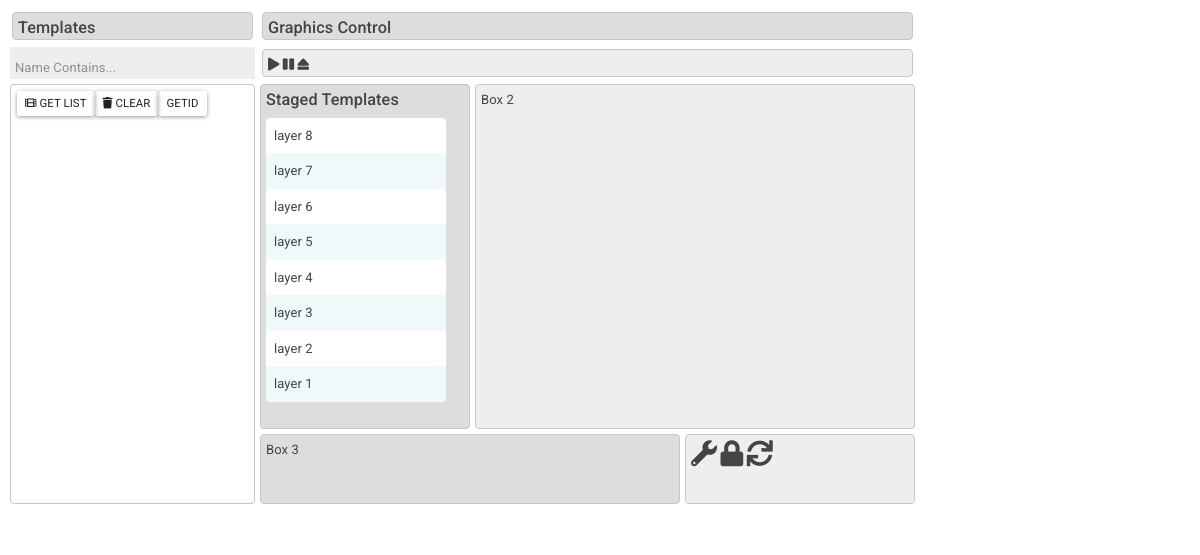
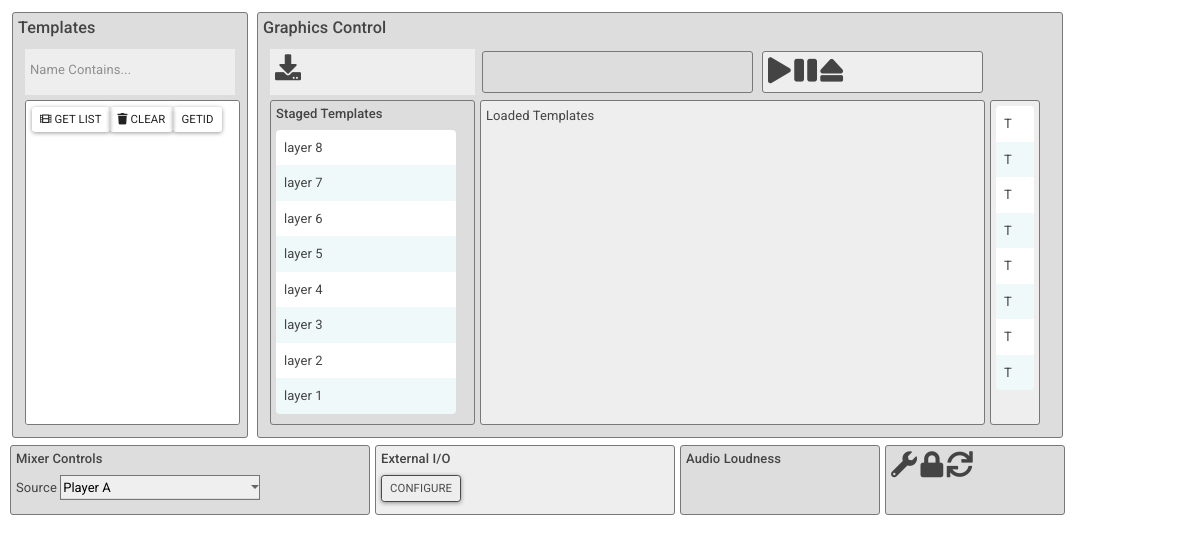
Before and after one commit to tdfguy2002/FXTool2, an Electron app: page main.html in a window 1200 px wide. Drawn offline with nearby package versions, Linux system fonts and the light colour scheme; no server answers.

Commit message:
UI coming along

```diff
--- a/main.html
+++ b/main.html
@@ -16,8 +16,9 @@
 	  width: 900px;
 	  height: 450px;
 	  margin: 10px;
-      grid-template-columns:245px 210px 205px 230px 60px;
-      grid-auto-rows:32px 32px 150px 190px 70px;
+	  /*                      1    2    3    4     5     6     7    8    9    10    11   12   13   14   15     */
+      grid-template-columns:10px 210px 10px 10px 100px 100px 195px 10px 60px 120px 100px 50px 20px;
+      grid-auto-rows:34px 46px 140px 180px 10px 70px 40px 70px;
       grid-gap: 5px;
       justify-items:stretch;
       align-items:stretch;
@@ -31,82 +32,129 @@
       background:#ddd;
     }
 
-    .box1{
-      /* align-self:start; */
-      grid-column: 2/3;
+    .staged {
+      /* Staged Template */
+      grid-column: 5/7;
       grid-row:3/5;
 	  grid-column-start: 0;
-	  border: 1px solid rgb(199, 198, 198);
-	  border-radius: 4px;
+	  border: 1px solid rgb(121, 119, 119);
+	  border-radius: 3px;
     }
 
-    .box2{
+    .stagedloaded {
       /*align-self:end;*/
-	  grid-column: 3/5;
+	  grid-column: 7/12;
       grid-row:3/5;
-	  border: 1px solid rgb(199, 198, 198);
-	  border-radius: 4px;
+	  border: 1px solid rgb(121, 119, 119);
+	  border-radius: 3px;
     }
 
-    .box3{
-      /*justify-self:end;*/
-      grid-column:2/4;
-      grid-row:5;
+    .mixercontrol{
+      grid-column:1/6;
+      grid-row:6;
 	  padding: 5px;
-	  border: 1px solid rgb(199, 198, 198);
-	  border-radius: 4px;
+	  border: 1px solid rgb(121, 119, 119);
+	  border-radius: 3px;
     }
 
-	.box4 {
-		grid-column:1/2;
+	.externalio {
+      grid-column:6/8;
+      grid-row:6;
+	  border: 1px solid rgb(121, 119, 119);
+	  border-radius: 3px;
+    }
+
+	.audioloudness{
+      grid-column:8/11;
+      grid-row:6;
+	  padding: 5px;
+	  border: 1px solid rgb(121, 119, 119);
+	  border-radius: 3px;
+    }
+
+	.templates {
+		grid-column:1/4;
+		grid-row: 1/6;
 		margin: 2px;
-		border: 1px solid rgb(199, 198, 198);
-		border-radius: 4px;
+		border: 1px solid rgb(121, 119, 119);
+		border-radius: 3px;
 	}
 
-	.box5 {
-		grid-column: 2/5;
+	.graphicscontrol {
+		/* graphics control */
+		grid-column: 4/14;
+		grid-row: 1/6;
 		margin: 2px;
-		border: 1px solid rgb(199, 198, 198);
-		border-radius: 4px;
-	}
-
-	.box6 {
-		grid-column: 2/5;
-		grid-row-start: 2;
-		margin: 2px;
-		border: 1px solid rgb(199, 198, 198);
-		border-radius: 4px;
+		border: 1px solid rgb(121, 119, 119);
+		border-radius: 3px;
 
 	}
 
-	.box7 {
-		grid-column: 1;
-		grid-row: 3/6;
+	.loadedpause {
+		/* load play unload */
+		grid-column: 10/12;
+		grid-row-start: 2;
 		margin: 2px;
-		border: 1px solid rgb(199, 198, 198);
-		border-radius: 4px;
+		border: 1px solid rgb(121, 119, 119);
+		border-radius: 3px;
+
 	}
 
-	.box8 {
-		grid-column: 1;
+	.loadunload {
+		grid-column: 5/7;
+		grid-row: 2/3;
+		/* border: 1px solid rgb(121, 119, 119);
+		border-radius: 3px; */
+	}
+
+	.templatefiles {
+		grid-column: 2/3;
+		grid-row: 3/5;
+		margin: 2px;
+		border: 1px solid rgb(121, 119, 119);
+		border-radius: 3px;
+		height: 295x;
+  		width: 215px;
+  		overflow-y: auto;
+  		overflow-x: auto;
+	}
+
+	.namecontains {
+		grid-column: 2/3;
 		grid-row: 2/3;
 	}
 
-	.box9 {
-      grid-column:4/5;
-      grid-row:5;
+	.fadeinout {
+		grid-column: 7/10;
+		grid-row: 2;
+		margin: 2px;
+		border: 1px solid rgb(121, 119, 119);
+		border-radius: 3px;
+	}
+
+	.lockwrench {
+	  /* lock wrench reload */
+      grid-column:11/14;
+      grid-row:6/7;
 	  padding: 5px;
-	  border: 1px solid rgb(199, 198, 198);
-	  border-radius: 4px;
+	  border: 1px solid rgb(121, 119, 119);
+	  border-radius: 3px;
     }
+
+	.boxtype {
+	  grid-column: 12/13;
+	  grid-row: 3/5;
+	  padding: 5px;
+	  border: 1px solid rgb(121, 119, 119);
+	  border-radius: 3px;
+	}
 
 	.filelist {
 		display: block;
-  		height: 360px;
-  		width: 230px;
-  		overflow-y: scroll;
-  		overflow-x: scroll;
+  		height: 295x;
+  		width: 210px;
+  		/* overflow-y: scroll;
+  		overflow-x: scroll; */
 		border: 0px solid rgb(198, 199, 199);
 		margin:  5px;
 		padding: 5px;
@@ -116,7 +164,7 @@
 		border: 0px solid rgb(208, 239, 247);
 		margin: 0px;
 		padding: 0px;
-		height: 460px;
+		height: 400px;
 		}
 
 	li:nth-child(even) {
@@ -133,22 +181,28 @@
 
 <body>
 	<div class="wrapper">
-		<div class="box box4">
+		<div class="box templates">
 			<h5>Templates</h5>
 		</div>
-		<div class="box box8"><input class="form-control" placeholder="Name Contains..." type="text" style="padding-bottom: 20px;padding-top:0px"></div>
-		<div class="box box5">
+		<div class="box namecontains"><input class="form-control" placeholder="Name Contains..." type="text" style="padding-bottom: 20px;padding-top:0px"></div>
+		<div class="box graphicscontrol">
 			<h5>Graphics Control</h5>
 		</div>
 
-		<div class="box box6">
-			<i class="fas fa-play"></i>
-			<i class="fas fa-pause"></i>
-			<i class="fas fa-eject"></i>
+		<div class="box loadedpause">
+			<i class="fas fa-play fa-2x"></i>
+			<i class="fas fa-pause fa-2x"></i>
+			<i class="fas fa-eject fa-2x"></i>
 		</div>
-		<div class="box box1">
+
+		<div class="box fadeinout"></div>
+		<div class="box loadunload">
+			<i class="fas fa-download fa-2x"></i>
+		</div>
+
+		<div class="box staged">
 			<div style="width: 180px;">
-				<h5>Staged Templates</h5>
+				<h6>Staged Templates</h6>
 				<ul class="list-group">
 					<li class="list-group-item border-0 p-2" id="layer8" ondragleave="resetLayerId('layer8');" ondragover="overLayerList('layer8');">layer
 						8</li>
@@ -170,19 +224,52 @@
 			</div>
 		</div>
 
-		<div class="box box2">Box 2</div>
+		<div class="box stagedloaded">Loaded Templates</div>
 
-		<div class="box box3">Box 3
-
+		<div class="box mixercontrol">
+			<h6>Mixer Controls</h6>
+			<label for="source">Source</label>
+			<select id="source" style="padding: 2px; width:200px">
+				<option value="playerA">Player A</option>
+				<option value="playerB">Player B</option>
+				<option value="opel">Extermal 1</option>
+				<option value="opel">Extermal 2</option>
+				<option value="opel">Extermal 3</option>
+				<option value="opel">Extermal 4</option>
+			</select>
 		</div>
 
-		<div class="box box9">
+		<div class="box externalio">
+			<h6>External I/O</h6>
+			<button class="btn btn-sm" style="color:rgb(77, 76, 76); border:1px solid rgb(73, 72, 72)">Configure</button>
+		</div>
+
+		<div class="box audioloudness">
+			<h6>Audio Loudness</h6>
+		</div>
+
+		<div class="box boxtype">
+			<ul class="list-group">
+				<li class="list-group-item border-0 p-2 m-0">T</li>
+				<li class="list-group-item border-0 p-2 m-0">T</li>
+				<li class="list-group-item border-0 p-2 m-0">T</li>
+				<li class="list-group-item border-0 p-2 m-0">T</li>
+				<li class="list-group-item border-0 p-2 m-0">T</li>
+				<li class="list-group-item border-0 p-2 m-0">T</li>
+				<li class="list-group-item border-0 p-2 m-0">T</li>
+				<li class="list-group-item border-0 p-2 m-0">T</li>
+			</ul>
+		</div>
+
+		<div class="box lockwrench">
 			<i class="fas fa-wrench fa-2x"></i>
 			<i class="fas fa-lock fa-2x"></i>
 			<i class="fas fa-sync fa-2x"></i>
 		</div>
 
-		<div class="box box7" style="background-color:#fff; margin: 0px" id="leftnav">
+
+
+		<div class="box templatefiles" style="background-color:#fff; margin: 0px" id="leftnav">
 			<table>
 				<thead style="border: 0px solid black"></thead>
 				<tbody>
@@ -191,8 +278,9 @@
 
 							<div class="leftnav">
 								<button class="btn btn-outline-dark btn-sm button" id="mybutton" onclick="getList();">
-									<i class="fas fa-film"></i> get list<button class="btn btn-outline-dark btn-sm" id="mybutton2" onclick="clearList();">
-										<i class="fas fa-trash"></i> clear</button><button class="btn btn-outline-dark btn-sm" id="getId" onclick="getFileId();">getID</button>
+									<i class="fas fa-film fa-1x"></i> get list<button class="btn btn-outline-dark btn-sm" id="mybutton2" onclick="clearList();">
+										<i class="fas fa-trash fa-1x"></i> clear</button><button class="btn btn-outline-dark btn-sm" id="getId"
+									 onclick="getFileId();">getID</button>
 
 									<table title="this is the button div" class="filelist" id="fileTable" draggable="true">
 										<tbody>
--- a/main.js
+++ b/main.js
@@ -9,7 +9,7 @@ require('electron-reload')(__dirname)
 let win
 
 function createWindow() {
-	win = new BrowserWindow({width:975, height:592, resizable:false})
+	win = new BrowserWindow({width:1200, height:650, resizable:true})
 
 	win.loadURL(url.format({
 		pathname:path.join(__dirname, 'main.html'),
```
